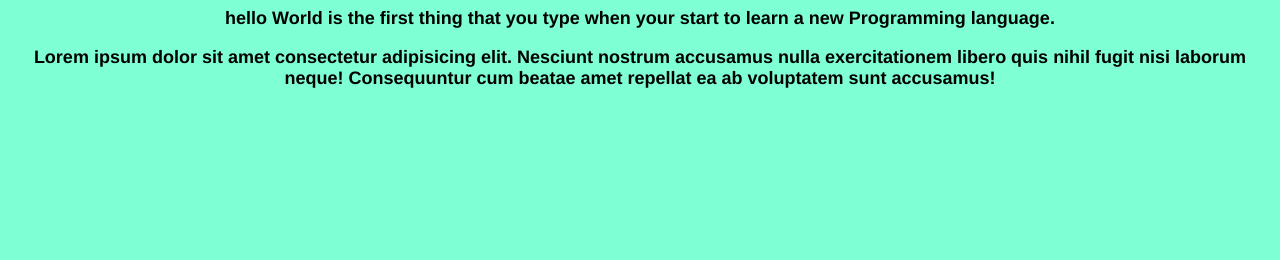
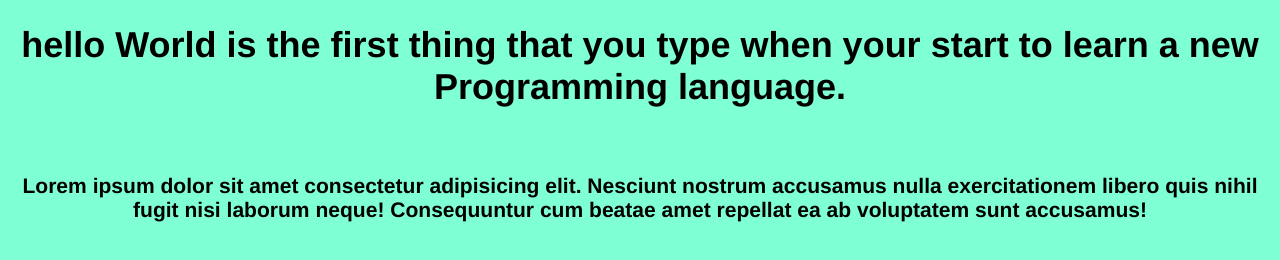
Before and after one commit to musondaAlexander/first_one, a plain HTML site: page index.html in a window 1280 px wide. Drawn offline with Linux system fonts and the light colour scheme.

Commit message:
added some changes to both the index file and CSS file to make the text appealing

```diff
--- a/index.html
+++ b/index.html
@@ -8,13 +8,13 @@
     <link rel="stylesheet" href="main.css">
 </head>
 <body>
-   <b> hello World is the first thing that you type when
+   <h1> hello World is the first thing that you type when
     your start to learn a new Programming language.
-   </b><br>
-    <p>Lorem ipsum dolor sit amet consectetur adipisicing elit.
+   </h1><br>
+    <h3>Lorem ipsum dolor sit amet consectetur adipisicing elit.
         Nesciunt nostrum accusamus nulla exercitationem libero
         quis nihil fugit nisi laborum neque! Consequuntur
         cum beatae amet repellat ea ab voluptatem sunt accusamus!
-    </p>
+    </h3>
 </body>
 </html>
--- a/main.css
+++ b/main.css
@@ -4,6 +4,4 @@ body{
     font-size: large;
     font-family: 'Franklin Gothic Medium', 'Arial Narrow', Arial, sans-serif;
     font-weight: bolder;
-
-
 }
```
